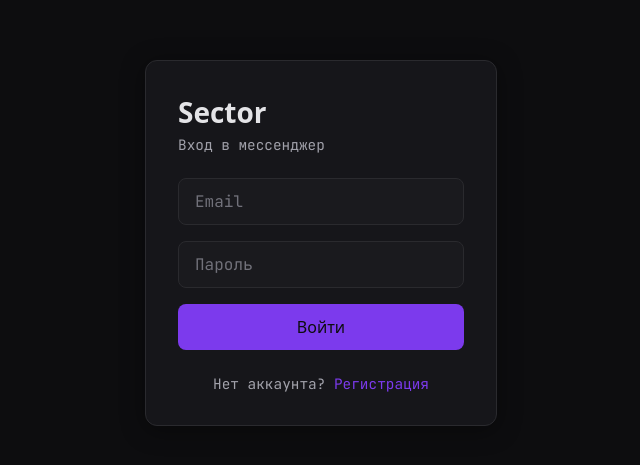
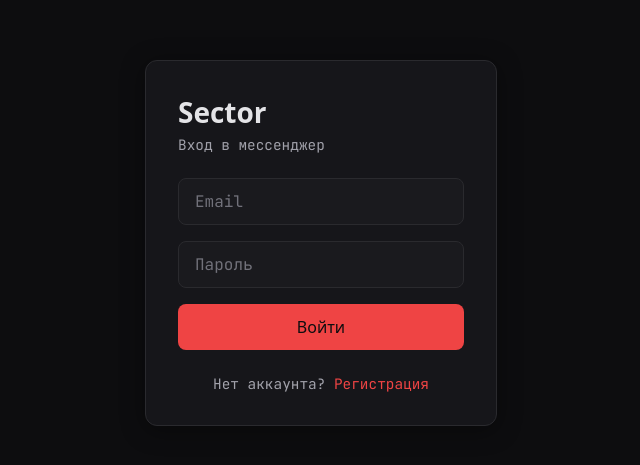
Before and after one commit to KellerDeveloper/SectorGram, a React (Vite) app in the folder sector-web/: page /login in a window 1280 px wide. Shown: the part 157-622 px from the top of the page, without its empty margins (319-959 px from the left). Built offline with nearby package versions, Linux system fonts and the light colour scheme; no server answers; a web font is replaced by a local one.

Commit message:
Update accent colors in index.css for improved visual consistency across the application.

```diff
--- a/sector-web/src/index.css
+++ b/sector-web/src/index.css
@@ -10,8 +10,8 @@
   --text-primary: #e4e4e7;
   --text-secondary: #a1a1aa;
   --text-muted: #71717a;
-  --accent: #7c3aed;
-  --accent-alpha: rgba(124, 58, 237, 0.25);
+  --accent: #ef4444;
+  --accent-alpha: rgba(239, 68, 68, 0.25);
   --danger: #f87171;
   --danger-bg: rgba(248, 113, 113, 0.12);
   --radius: 8px;
```
